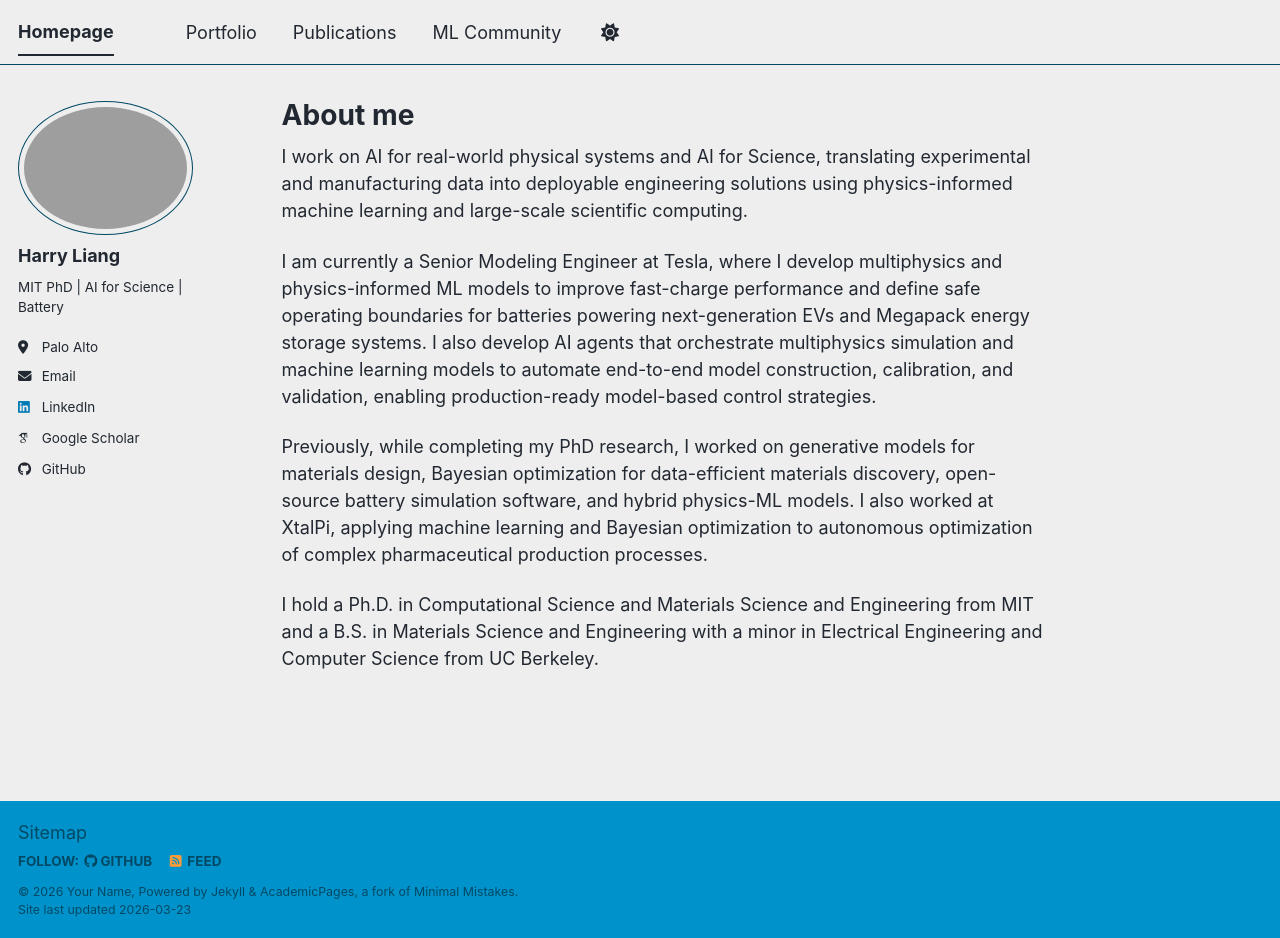
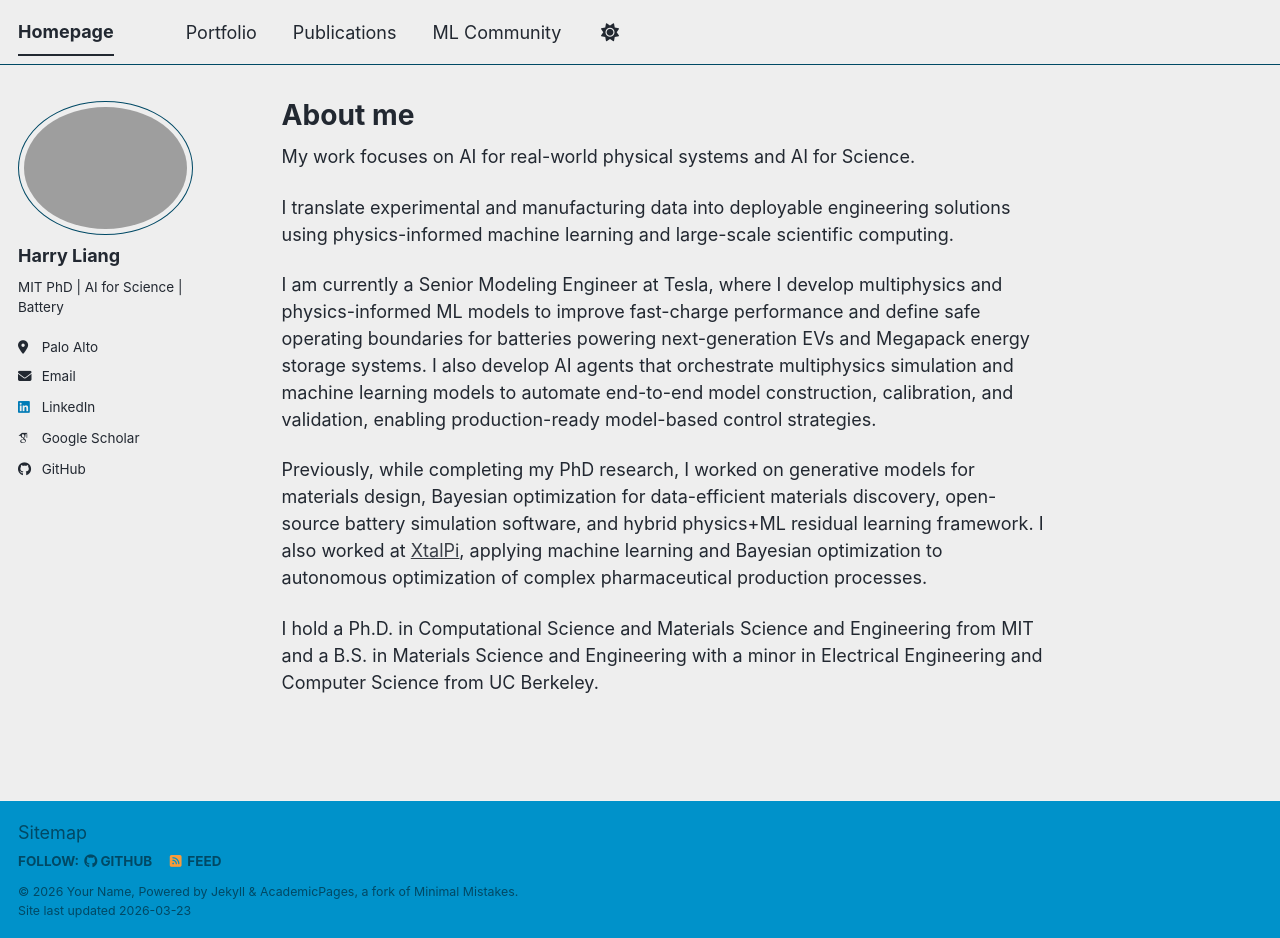
Before and after one commit to HarryQL/HarryQL.github.io, a Jekyll site: the page built from _pages/about.md, in a window 1280 px wide and 938 px high. Built offline with Jekyll 4.4.1, drawn with Linux system fonts in a browser that asks for light colours; some web fonts are replaced; a script bundle is joined from its source files by our own code; library files that are not in the unit come from our copies.

Commit message:
Update about.md

```diff
--- a/_pages/about.md
+++ b/_pages/about.md
@@ -11,11 +11,13 @@ This is the front page of a website that is powered by the [Academic Pages templ
 
 You can fork [this template](https://github.com/academicpages/academicpages.github.io) right now, modify the configuration and Markdown files, add your own PDFs and other content, and have your own site for free, with no ads!-->
 
-I work on AI for real-world physical systems and AI for Science, translating experimental and manufacturing data into deployable engineering solutions using physics-informed machine learning and large-scale scientific computing.
+My work focuses on AI for real-world physical systems and AI for Science.
+
+I translate experimental and manufacturing data into deployable engineering solutions using physics-informed machine learning and large-scale scientific computing.
 
 I am currently a Senior Modeling Engineer at Tesla, where I develop multiphysics and physics-informed ML models to improve fast-charge performance and define safe operating boundaries for batteries powering next-generation EVs and Megapack energy storage systems. I also develop AI agents that orchestrate multiphysics simulation and machine learning models to automate end-to-end model construction, calibration, and validation, enabling production-ready model-based control strategies.
 
-Previously, while completing my PhD research, I worked on generative models for materials design, Bayesian optimization for data-efficient materials discovery, open-source battery simulation software, and hybrid physics-ML models. I also worked at XtalPi, applying machine learning and Bayesian optimization to autonomous optimization of complex pharmaceutical production processes.
+Previously, while completing my PhD research, I worked on generative models for materials design, Bayesian optimization for data-efficient materials discovery, open-source battery simulation software, and hybrid physics+ML residual learning framework. I also worked at [XtalPi](https://en.xtalpi.com/), applying machine learning and Bayesian optimization to autonomous optimization of complex pharmaceutical production processes.
 
 I hold a Ph.D. in Computational Science and Materials Science and Engineering from MIT and a B.S. in Materials Science and Engineering with a minor in Electrical Engineering and Computer Science from UC Berkeley.
 
```
